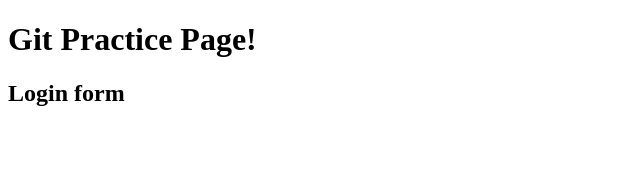
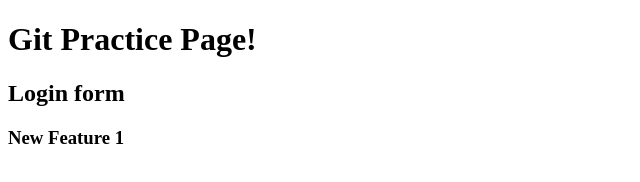
Before and after one commit to jimmza/git_practice, a plain HTML site: page index.html in a window 1280 px wide. Shown: the whole page, without its empty margins (0-640 px from the left). Drawn offline with Linux system fonts and the light colour scheme.

Commit message:
Add style.css and modify index.html

```diff
--- a/index.html
+++ b/index.html
@@ -9,5 +9,6 @@
 <body>
     <h1>Git Practice Page!</h1>
     <h2>Login form</h2>
+    <h3>New Feature 1</h3>
 </body>
 </html>
```
Also changed, not shown: style.css (added).
